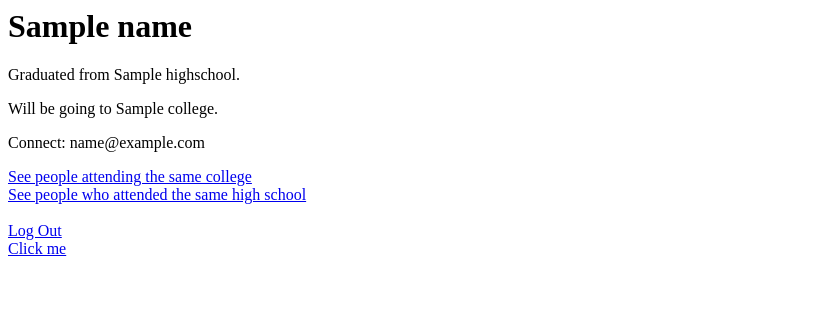
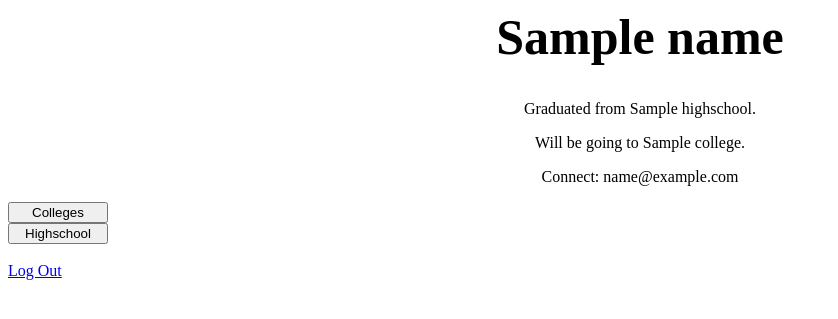
Before and after one commit to winnllam/wdj, a Python web app: template templates/profile.html in a window 1280 px wide. Shown: the top 319 px of the page, without its empty margins (0-838 px from the left). Run offline with Jinja, Linux system fonts and the light colour scheme; the template is opened without the code that fills it: most values are stand-ins (such as "Sample title", 1, 10 or a date in 2020).

Commit message:
profile css

```diff
--- /dev/null
+++ b/static/profiles.css
@@ -0,0 +1,17 @@
+h1 {
+  text-align: center;
+  font-size: 50px;
+}
+
+.profileInfo {
+  text-align: center;
+}
+
+#buttons {
+  margin-left: auto;
+  margin-right: auto;
+}
+
+.schoolButtons {
+  width: 100px;
+}
--- a/templates/profile.html
+++ b/templates/profile.html
@@ -1,18 +1,18 @@
 <html>
   <head>
+    <link rel="stylesheet" href="../static/profiles.css">
     <title></title>
   </head>
   <body>
     <h1>{{ name }}</h1>
-      <p>Graduated from {{ highschool }}.</p>
-      <p>Will be going to {{ college }}.</p>
-      <p> Connect: {{ email }} </p>
-      <a href="/college?college={{college}}"> See people attending the same college</a>
-      <br>
-      <a href="/highschool?highschool={{highschool}}"> See people who attended the same high school</a>
-      <br><br>
-      <a href="/login"> Log Out</a>
-      <br>
-      <a href="https://maps.googleapis.com/maps/api/geocode/json?address={{highschool}},+{{city1}},+{{state1}}&key=AIzaSyDanzu3x3EEBjImVNBU_XZPqzcAK2b-mb4">Click me</a>
+    <p class="profileInfo">Graduated from {{ highschool }}.</p>
+    <p class="profileInfo">Will be going to {{ college }}.</p>
+    <p class="profileInfo"> Connect: {{ email }} </p>
+    <button class="schoolButtons" type="button" onclick="window.location.href='/college?college={{college}}'">Colleges</button>
+    <br>
+    <button class="schoolButtons" type="button" onclick="window.location.href='/highschool?highschool={{highschool}}'">Highschool</button>
+    <br><br>
+    <a href="/login"> Log Out</a>
+    <br>
   </body>
 </html>
```
